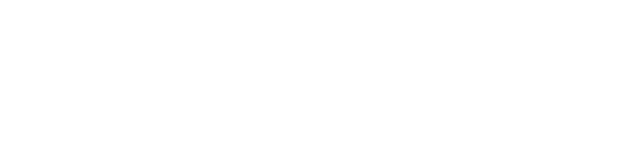
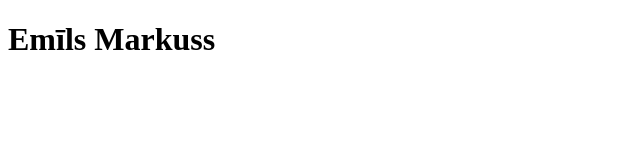
Before and after one commit to SumzDayss/html-boilerplate-08102025, a plain HTML site: page index.html in a window 1280 px wide. Shown: the whole page, without its empty margins (0-640 px from the left). Drawn offline with Linux system fonts and the light colour scheme.

Commit message:
heading element added

```diff
--- a/index.html
+++ b/index.html
@@ -6,6 +6,6 @@
     <title>Document</title>
 </head>
 <body>
-
+    <h1>Emīls Markuss</h1>
 </body>
 </html>
```
